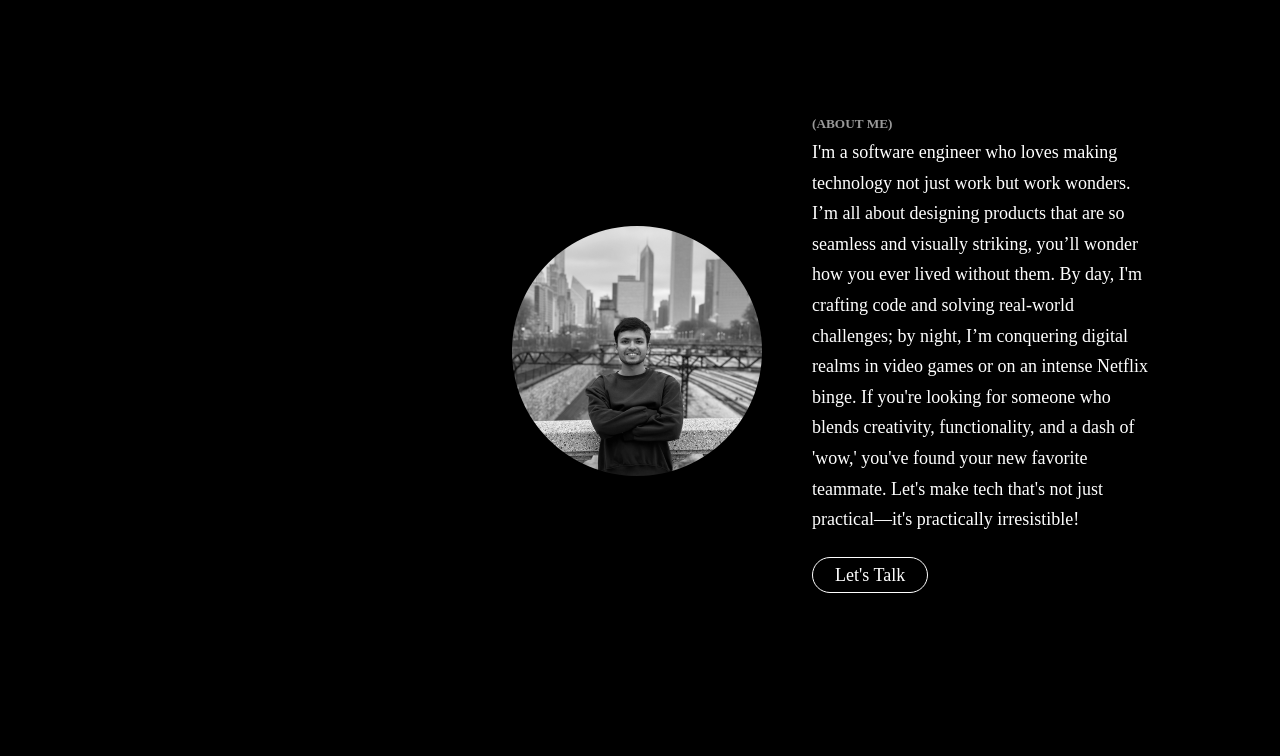
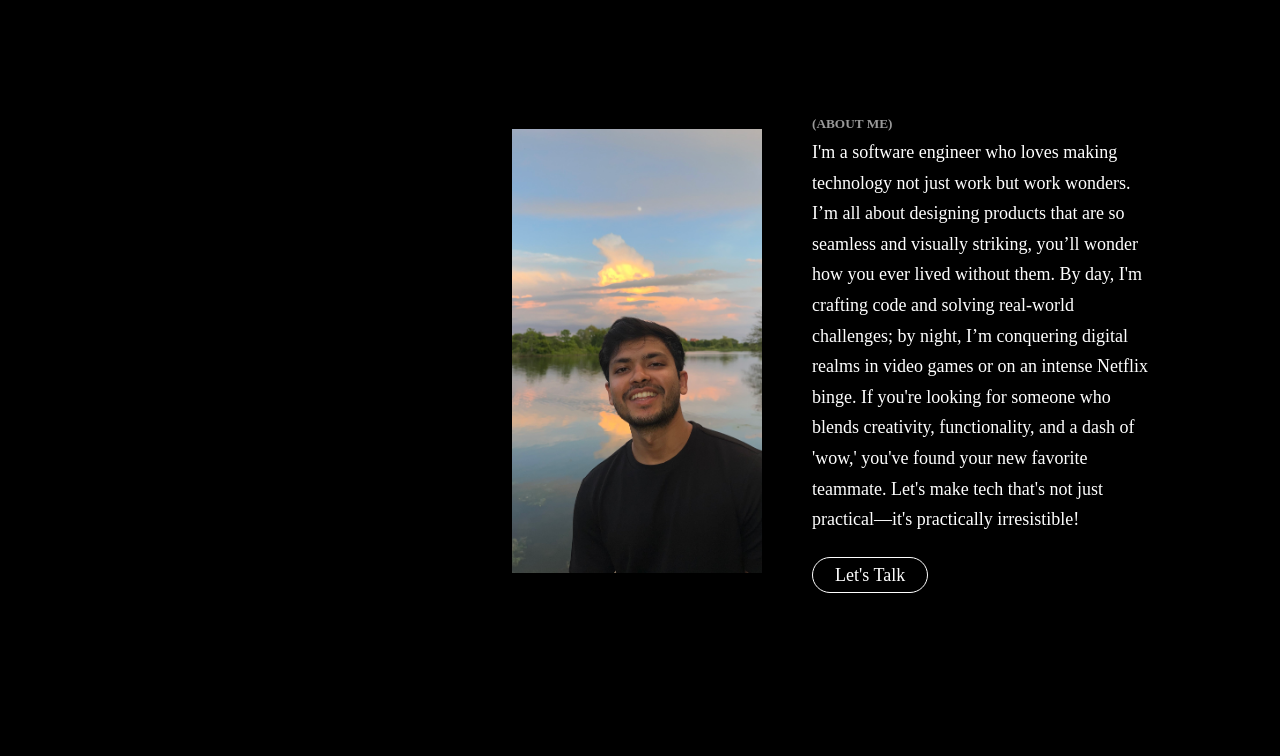
Before and after one commit to rishabhdarji/personalwebsite, a plain HTML site: page index.html in a window 1280 px wide. Shown: the part 1740-2496 px from the top of the page. Drawn offline with nearby package versions, Linux system fonts and the light colour scheme; a script that the page names is missing.

Commit message:
profile changes

```diff
--- a/index.html
+++ b/index.html
@@ -75,7 +75,7 @@
         </div>
       </div>
       <div id="about">
-        <img src="images/Rishabh.png" alt="Rishabh Image" />
+        <img src="images/Rishabh.jpg" alt="Rishabh Image" />
         <div class="textabout">
           <h5>(About me)</h5>
           <p>
```
Also changed, not shown: images/Rishabh.jpg (added), 1 other file.
